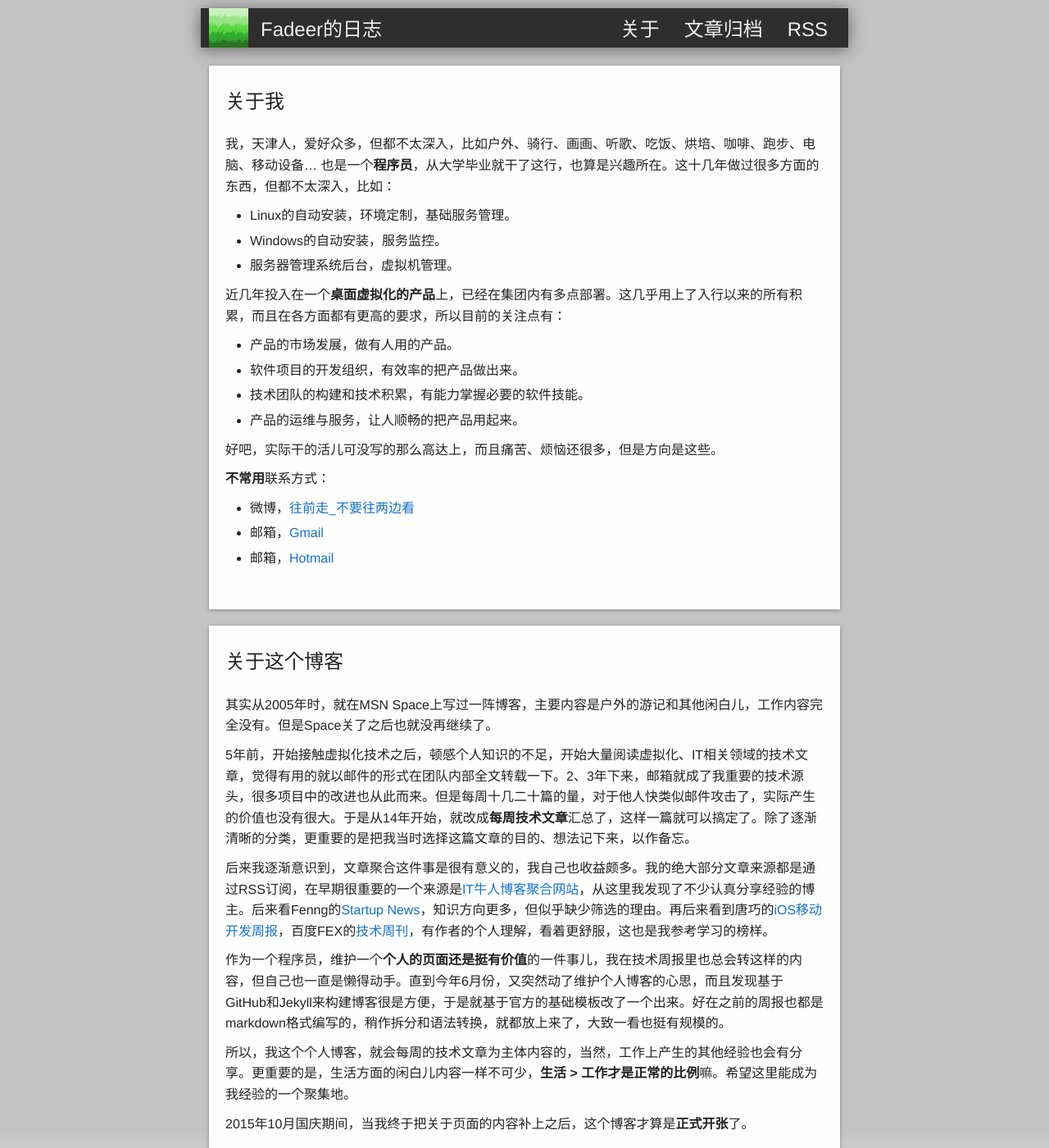
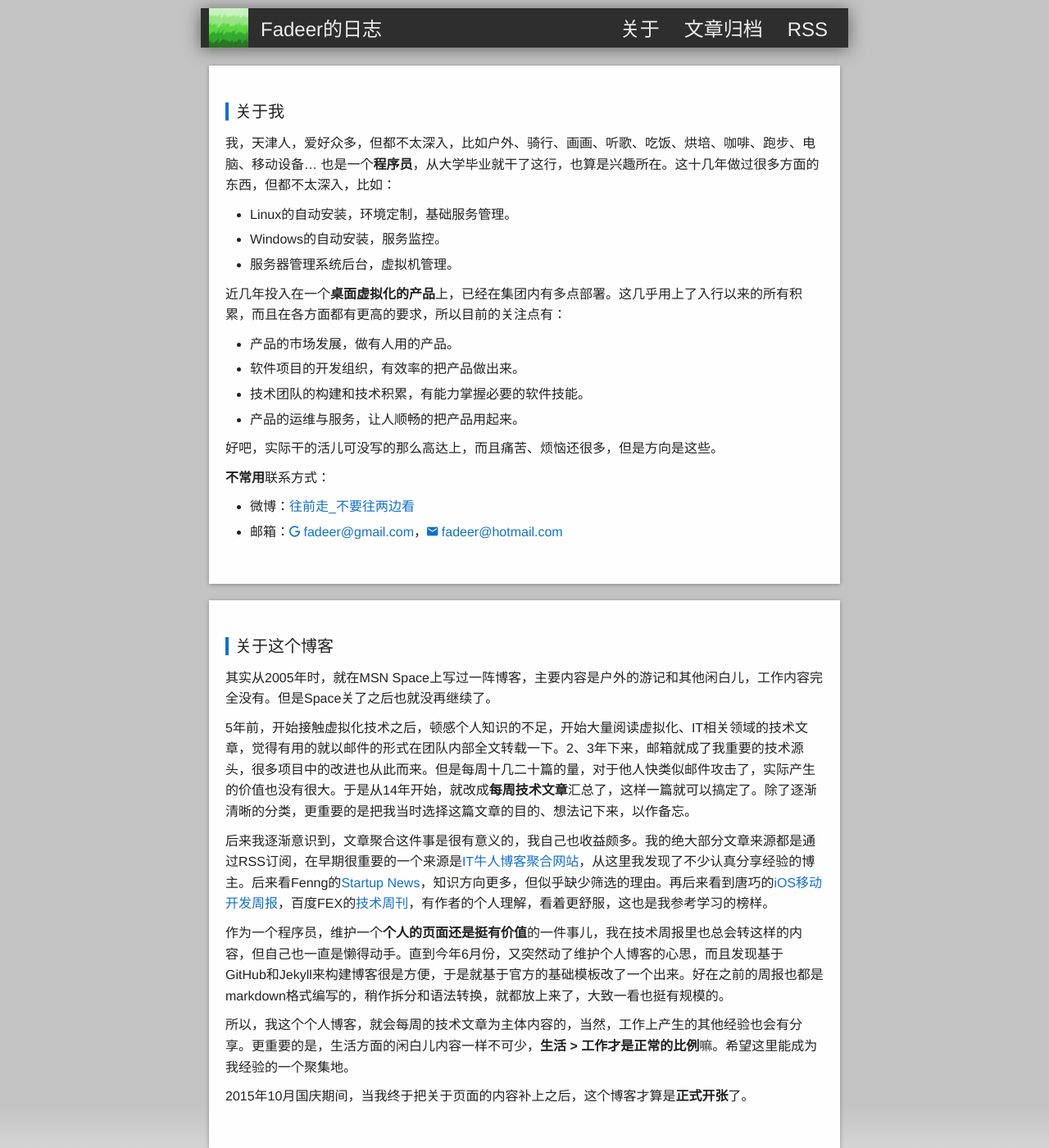
Before and after one commit to fadeer/fadeer.github.io, a Jekyll site: the page built from about.html, in a window 1280 px wide and 1400 px high. Shown: the whole window at 82% size. Built offline with Jekyll 4.4.1, drawn with Linux system fonts in a browser that asks for light colours.

Commit message:
update style

```diff
--- a/_includes/_fadeer.md
+++ b/_includes/_fadeer.md
@@ -15,6 +18,5 @@
 
 **不常用**联系方式：
 
-* 微博，[往前走_不要往两边看](http://weibo.com/fadeer)
-* 邮箱，[Gmail](mailto://fadeer@gmail.com)
-* 邮箱，[Hotmail](mailto://fadeer@hotmail.com)
+* 微博：[往前走_不要往两边看](http://weibo.com/fadeer)
+* 邮箱：<a><i class="zmdi zmdi-google-glass" /></a> [fadeer@gmail.com](mailto:fadeer@gmail.com)，<a><i class="zmdi zmdi-email" /></a> [fadeer@hotmail.com](mailto:fadeer@hotmail.com)
--- a/_sass/_base.scss
+++ b/_sass/_base.scss
@@ -32,7 +32,7 @@
  * Set `margin-bottom` to maintain vertical rhythm
  */
 h1, h2, h3, h4, h5, h6 {
-    margin-top: $spacing-unit;
+    margin-top: $spacing-unit * 2 / 3;
 }
 
 p, blockquote, pre,
--- a/about.html
+++ b/about.html
@@ -5,9 +5,6 @@
 <div class="home">
 
     <div class="area">
-        <header class="post-header">
-        <h1 class="post-title">关于我</h1>
-        </header>
 	<article class="post-content">
 		{% capture mdMe %}{% include _fadeer.md %}{% endcapture %}
 		{{ mdMe | markdownify }}
@@ -15,9 +12,6 @@
     </div>
 
     <div class="area">
-        <header class="post-header">
-        <h1 class="post-title">关于这个博客</h1>
-        </header>
 	<article class="post-content">
 		{% capture mdBlog %}{% include _blog.md %}{% endcapture %}
 		{{ mdBlog | markdownify }}
```
Also changed, not shown: other parts of _includes/_fadeer.md (+3 -0 lines), _includes/_blog.md (+3 -0 lines).
